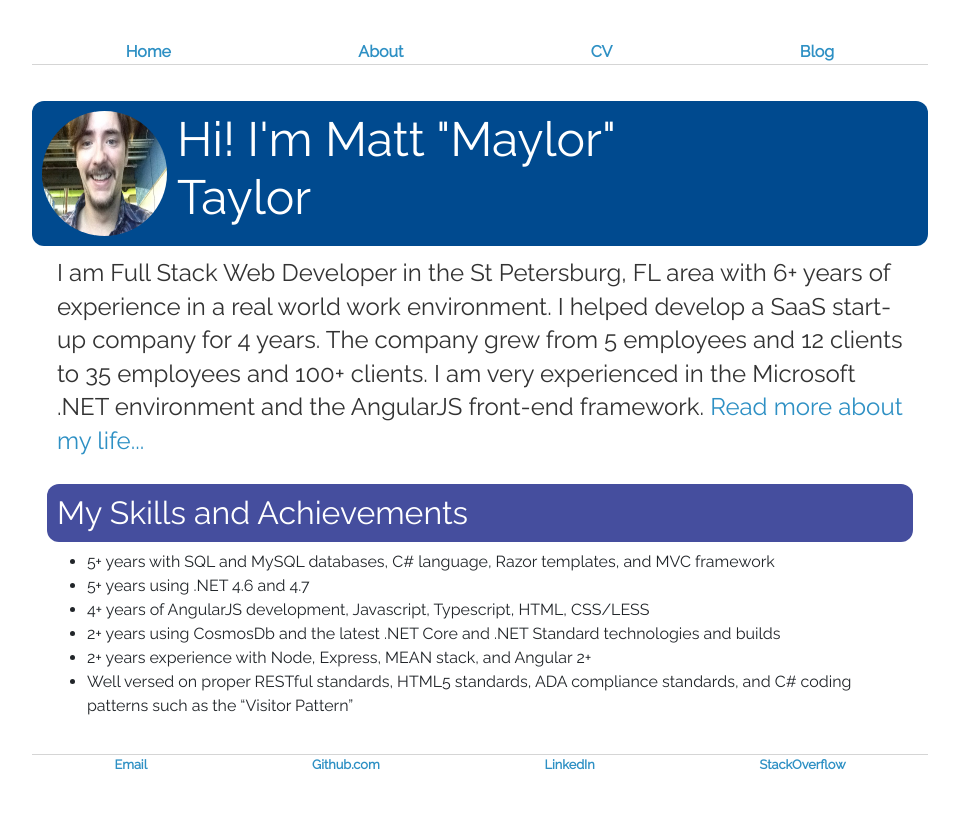
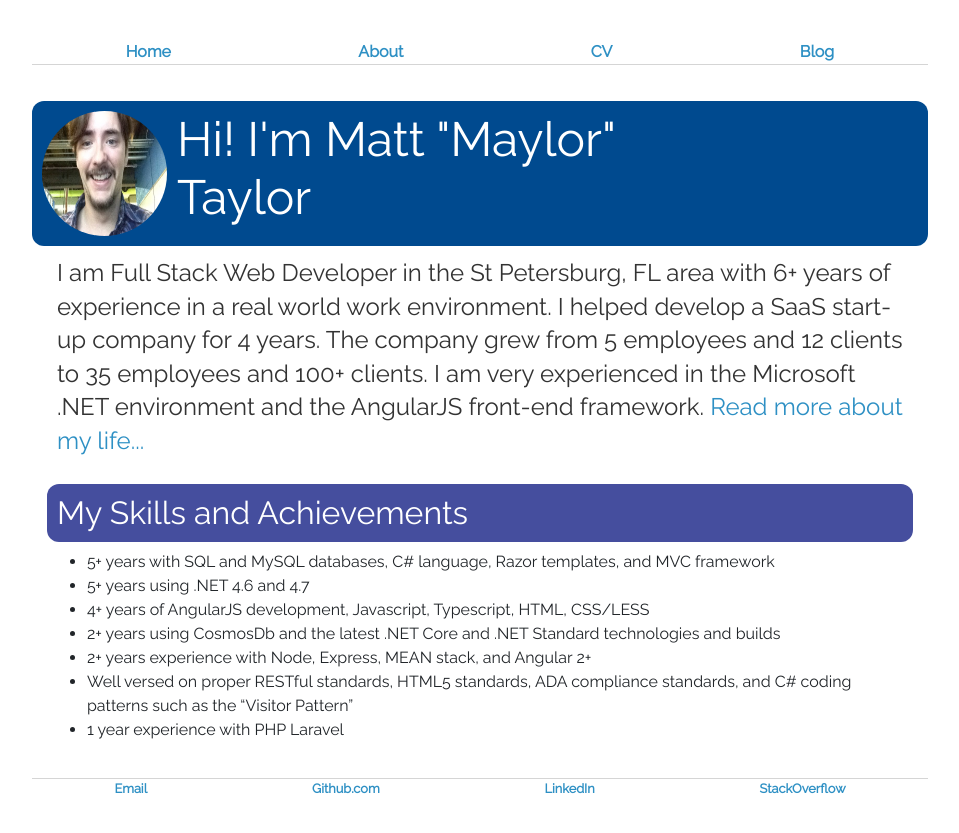
Before and after one commit to maylortaylor/maylortaylor.github.io, a Jekyll site: the page built from index.html, in a window 1280 px wide. Shown: the top 833 px of the page, without its empty margins (160-1119 px from the left). Built offline with Jekyll 4.4.1, drawn with Linux system fonts in a browser that asks for light colours.

Commit message:
added PHP experience

```diff
--- a/index.html
+++ b/index.html
@@ -27,5 +27,6 @@ title: Matt "Maylor" Taylor, Full Stack Web Developer
 		<li>2+ years using CosmosDb and the  latest .NET Core and .NET Standard technologies and builds</li>
 		<li>2+ years experience with Node, Express, MEAN stack, and Angular 2+</li>
 		<li>Well versed on proper RESTful standards, HTML5 standards, ADA compliance standards, and C# coding patterns such as the “Visitor Pattern”</li>
+		<li>1 year experience with PHP Laravel</li>
 	</ul>
 </div>
```
Also changed, not shown: 1 other file.
